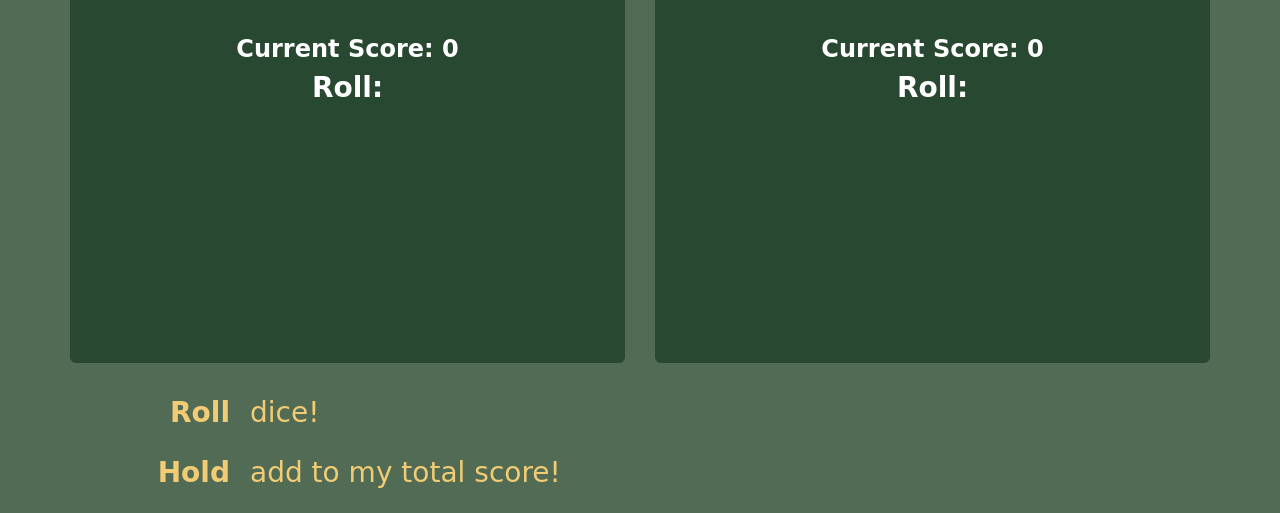
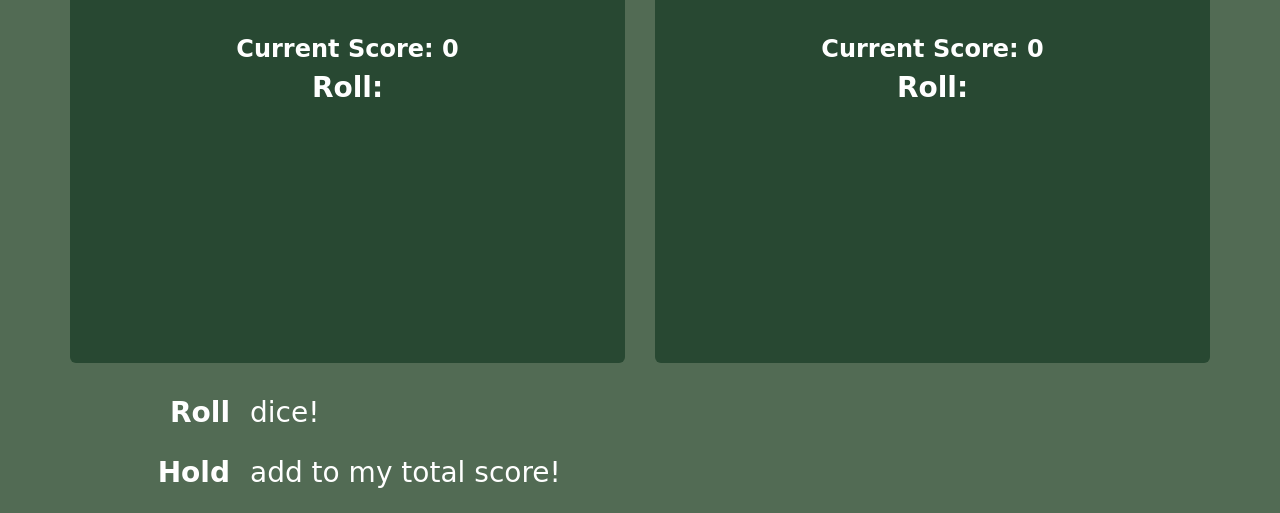
Before and after one commit to mwarsame9/pig-dice, a plain HTML site: page index.html in a window 1280 px wide. Shown: the part 377-890 px from the top of the page. Drawn offline with Linux system fonts and the light colour scheme; a web font is replaced by a local one.

Commit message:
Update styles.css

```diff
--- a/css/styles.css
+++ b/css/styles.css
@@ -1,6 +1,6 @@
 body {
   background-color: #526B54;
-  color: #F2CC74;
+  color: white;
   font-family: 'Bungee Hairline', cursive;
 }
 
```
